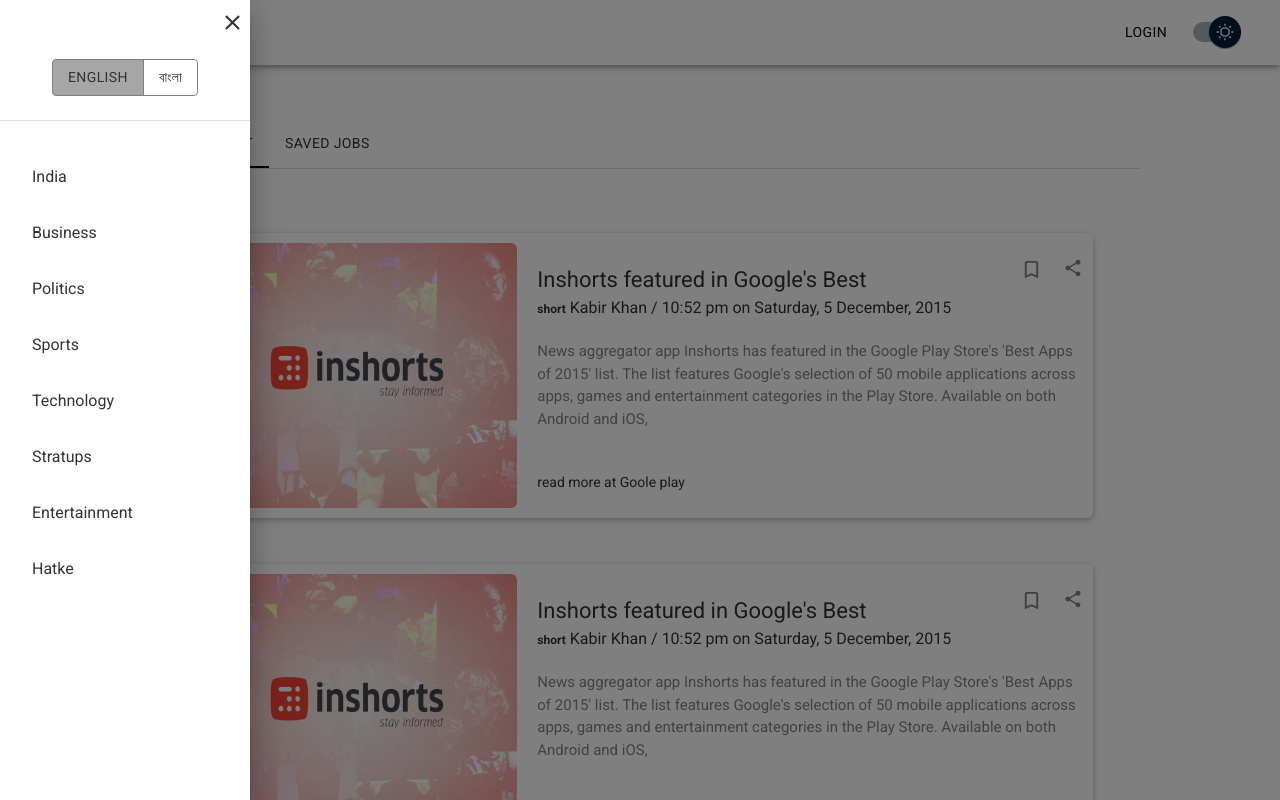
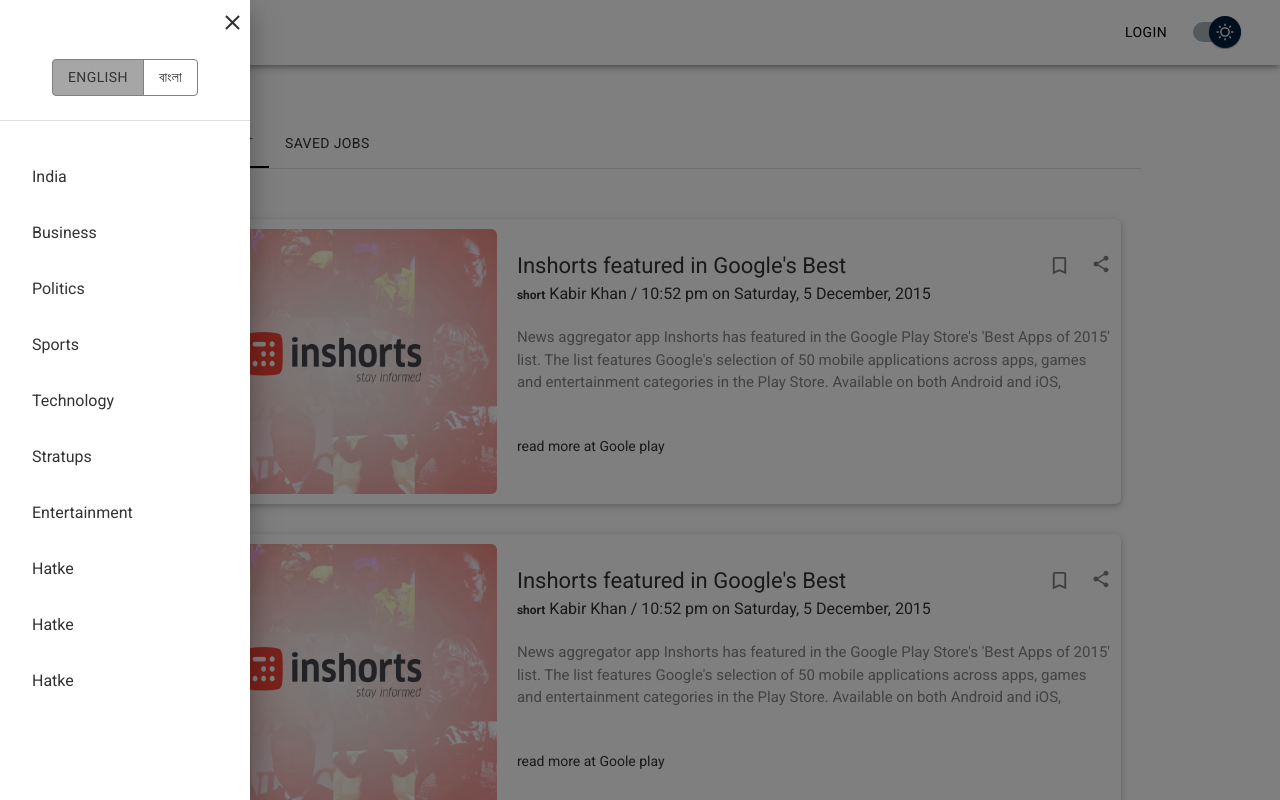
Before and after one commit to HmSani6699/News_inshorts, a React (Vite) app: page / in a window 1280 px wide. Both pictures are taken after a click on the button "menu". Shown: the top 800 px of the page. Built offline with nearby package versions, Linux system fonts and the light colour scheme.

Commit message:
added new code

```diff
--- a/src/Navber/SideNavebar.jsx
+++ b/src/Navber/SideNavebar.jsx
@@ -28,7 +28,7 @@
 
   const DrawerList = (
     <Box
-      sx={{ width: 250, height: "100%", bgcolor: `${bgColor}` }}
+      sx={{ width: 250, bgcolor: `${bgColor}` }}
       role="presentation"
       onClick={toggleDrawer(false)}
     >
@@ -116,13 +116,23 @@
               <p className={`text-[${textColor}]`}>{t(`sidebar.liat_8`)}</p>
             </ListItemButton>
           </ListItem>
+          <ListItem>
+            <ListItemButton sx={{ color: `${textColor}` }}>
+              <p className={`text-[${textColor}]`}>{t(`sidebar.liat_8`)}</p>
+            </ListItemButton>
+          </ListItem>
+          <ListItem>
+            <ListItemButton sx={{ color: `${textColor}` }}>
+              <p className={`text-[${textColor}]`}>{t(`sidebar.liat_8`)}</p>
+            </ListItemButton>
+          </ListItem>
         </List>
       </Box>
     </Box>
   );
 
   return (
-    <div>
+    <div className={`bg-${[bgColor]}`}>
       <Drawer open={open} onClose={toggleDrawer(false)}>
         {DrawerList}
       </Drawer>
--- a/src/Pages/Home/Home/Home.jsx
+++ b/src/Pages/Home/Home/Home.jsx
@@ -64,8 +64,8 @@
         <TabBox />
       </Box>
 
-      {/* Cart content */}
-      {/* <Container sx={{ my: 5 }} maxWidth="md">
+      {/* Cart content
+      <Container sx={{ my: 5 }} maxWidth="md">
         <Grid container spacing={2}>
           {allCart.map((item) => (
             <Grid item xs={12} key={item}>
--- a/src/Pages/Home/TabBox/TabBox.jsx
+++ b/src/Pages/Home/TabBox/TabBox.jsx
@@ -24,7 +24,16 @@
       aria-labelledby={`simple-tab-${index}`}
       {...other}
     >
-      {value === index && <Box sx={{ p: 3 }}>{children}</Box>}
+      {value === index && (
+        <Box
+          sx={{
+            py: "50px", // padding on the y-axis
+            px: { xs: "0px", lg: "20px" }, // responsive padding on the x-axis
+          }}
+        >
+          {children}
+        </Box>
+      )}
     </div>
   );
 }
@@ -74,32 +83,23 @@
           </Tabs>
         </Box>
         <CustomTabPanel value={value} index={0}>
-          {/* Cart content */}
-          <Container sx={{ my: 5 }}>
-            <Grid container spacing={2}>
-              {Array.from({ length: 9 }).map((_, index) => (
+          {Array.from({ length: 6 }).map((_, index) => (
             <Grid item xs={12} key={index}>
               <Link to="/mobile">
                 <Cart />
               </Link>
             </Grid>
           ))}
-            </Grid>
-          </Container>
         </CustomTabPanel>
         <CustomTabPanel value={value} index={1}>
           {/* Cart content */}
-          <Container sx={{ my: 5 }}>
-            <Grid container spacing={2}>
-              {Array.from({ length: 2 }).map((_, index) => (
+          {Array.from({ length: 6 }).map((_, index) => (
             <Grid item xs={12} key={index}>
               <Link to="/mobile">
                 <Cart />
               </Link>
             </Grid>
           ))}
-            </Grid>
-          </Container>
         </CustomTabPanel>
       </Box>
     </Container>
--- a/src/Slider/Slider.jsx
+++ b/src/Slider/Slider.jsx
@@ -64,8 +64,7 @@
               Store's 'Best Apps of 2015' list. The list features Google's
               selection of 50 mobile applications across apps, games and
               entertainment categories in the Play Store. Available on both
-              Android and iOS, Inshorts offers stories summarised in 60 words or
-              less for quick consumption.
+              Android and iOS, Inshorts offers stories summarised in 60
               {/* <span className="text-[14px]  cursor-pointer">See more</span> */}
             </p>
             <div className=" mt-[20px]  mb-[20px]  flex  items-center justify-between pr-[10px]">
--- a/src/component/Cart.jsx
+++ b/src/component/Cart.jsx
@@ -28,9 +28,9 @@
         <img className="w-full h-full rounded-[6px]" src={cart_img} alt="" />
       </div>
       <div className="w-full">
-        <div className="flex justify-between items-center">
+        <div className="flex justify-between items-center mt-[20px]">
           <h2
-            className={`text-[${textColor}] text-[22px] mt-[20px] font-[300]`}
+            className={`text-[${textColor}] lg:text-[22px] text-[18px]  font-[300]`}
           >
             Inshorts featured in Google's Best
           </h2>
```
Lines whose indentation alone changed are shown as unchanged.
